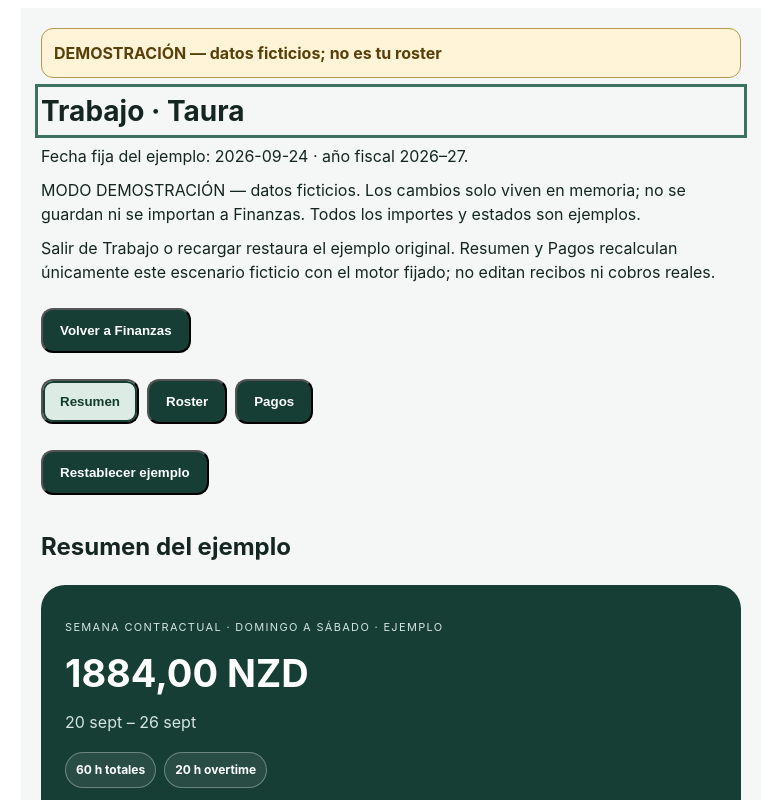
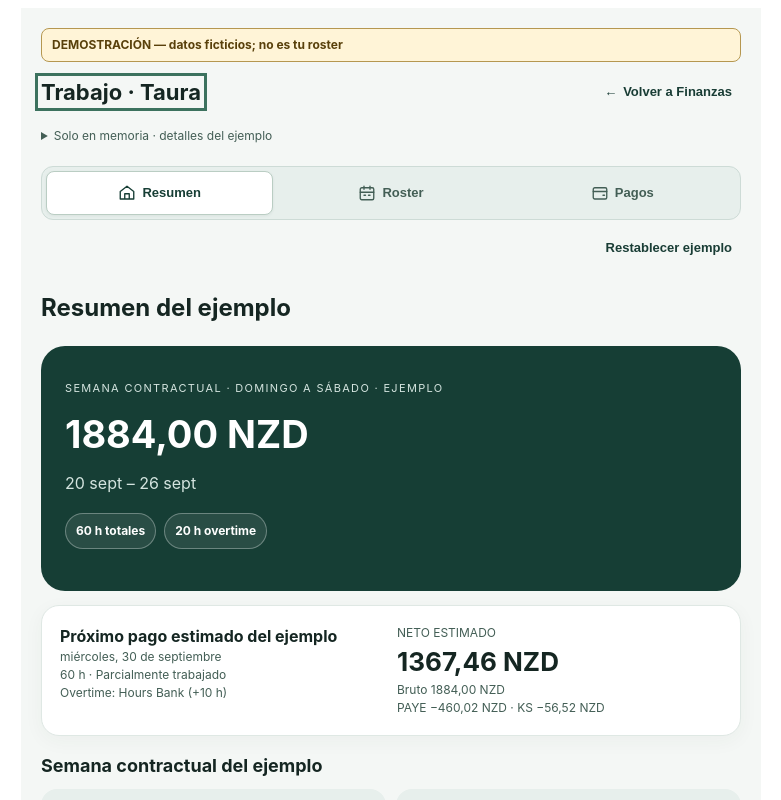
Before and after one commit to marcosgaier/finance-app, a React (Vite) app: page / in a window 1280 px wide. Both pictures are taken after a click on the button "Ver demostración de Trabajo". Shown: the top 800 px of the page, without its empty margins (249-1030 px from the left). Built offline with nearby package versions, Linux system fonts and the light colour scheme; the HTML template or start-up script is replaced by a standard one.

Commit message:
Refine Work navigation with compact Taura-inspired segments

```diff
--- a/scripts/validate-work-editor-ui.mjs
+++ b/scripts/validate-work-editor-ui.mjs
@@ -79,7 +79,7 @@ try {
     const shifts=()=>work.locator('[data-shift-id]');
     const unchanged=async()=>assert.deepEqual(await snapshot(page),baseline);
     await openWork();
-    assert.match(await work.innerText(),/MODO DEMOSTRACIÓN/);
+    assert.match(await work.innerText(),/DEMOSTRACIÓN — datos ficticios; no es tu roster/);
     await work.getByRole('button',{name:'Seleccionar varios días',exact:true}).click();
     assert.equal(await work.getByRole('button',{name:'Día 06:00–18:00',exact:true}).isDisabled(),true);
     await day('2026-09-20').click();await work.getByRole('button',{name:'Día 06:00–18:00',exact:true}).click();
--- a/src/modules/work/WorkDemo.tsx
+++ b/src/modules/work/WorkDemo.tsx
@@ -37,7 +37,7 @@ function DemoSession({view}:{view:WorkView}) {
     if(!window.confirm('¿Restablecer ejemplo? Se descartan los cambios ficticios de esta demo.'))return;
     change(structuredClone(validateDemo().shifts));setRevision(value=>value+1);
   }
-  return <><button type="button" onClick={reset}>Restablecer ejemplo</button>
+  return <><div className={styles.sessionTools}><button className={styles.quietButton} type="button" onClick={reset}>Restablecer ejemplo</button></div>
     <Pages view={view} shifts={shifts} onShifts={change} onBatch={batch} generation={generation.current} revision={revision}/></>;
 }
 export function WorkDemo({onClose}:{onClose:()=>void}) {
@@ -54,16 +54,23 @@ export function WorkDemo({onClose}:{onClose:()=>void}) {
   },[view]);
   return <section className={styles.workDemo} aria-labelledby="work-demo-title">
     <div className={styles.banner}>DEMOSTRACIÓN — datos ficticios; no es tu roster</div>
-    <h1 id="work-demo-title" tabIndex={-1}>Trabajo · Taura</h1>
-    <p>Fecha fija del ejemplo: {referenceDay} · año fiscal 2026–27.</p>
-    <p>MODO DEMOSTRACIÓN — datos ficticios. Los cambios solo viven en memoria; no se guardan ni se importan a Finanzas. Todos los importes y estados son ejemplos.</p>
-    <p>Salir de Trabajo o recargar restaura el ejemplo original. Resumen y Pagos recalculan únicamente este escenario ficticio con el motor fijado; no editan recibos ni cobros reales.</p>
-    <button type="button" onClick={onClose}>Volver a Finanzas</button>
-    <nav aria-label="Vistas de Trabajo" className={styles.controls}>
-      <button type="button" aria-current={view==='summary'?'page':undefined} onClick={()=>navigate('summary')}>Resumen</button>
-      <button type="button" aria-current={view==='roster'?'page':undefined} onClick={()=>navigate('roster')}>Roster</button>
-      <button type="button" aria-current={view==='payments'?'page':undefined} onClick={()=>navigate('payments')}>Pagos</button>
-      {view!=='summary'?<button type="button" onClick={()=>navigate('summary')}>Atrás al resumen</button>:null}
+    <header className={styles.workHeader}>
+      <h1 id="work-demo-title" tabIndex={-1}>Trabajo · Taura</h1>
+      <button className={styles.quietButton} type="button" onClick={onClose}><span aria-hidden="true">←</span> Volver a Finanzas</button>
+    </header>
+    <details className={styles.demoDetails}>
+      <summary>Solo en memoria · detalles del ejemplo</summary>
+      <p>Fecha fija del ejemplo: {referenceDay} · año fiscal 2026–27.</p>
+      <p>Los cambios solo viven en memoria; no se guardan ni se importan a Finanzas. Todos los importes y estados son ejemplos.</p>
+      <p>Salir de Trabajo o recargar restaura el ejemplo original. Resumen y Pagos recalculan únicamente este escenario ficticio con el motor fijado; no editan recibos ni cobros reales.</p>
+    </details>
+    <nav aria-label="Vistas de Trabajo" className={styles.viewNav}>
+      {(['summary','roster','payments'] as const).map((id,index)=><button key={id} type="button" aria-current={view===id?'page':undefined} onClick={()=>navigate(id)}>
+        <svg aria-hidden="true" focusable="false" viewBox="0 0 24 24" fill="none" stroke="currentColor" strokeWidth="1.8" strokeLinecap="round" strokeLinejoin="round">
+          {index===0?<path d="m3 10 9-7 9 7v10H3V10Zm6 10v-7h6v7"/>:index===1?<><rect x="3" y="5" width="18" height="16" rx="2"/><path d="M16 3v4M8 3v4M3 11h18M8 15h2m4 0h2"/></>:<><rect x="3" y="5" width="18" height="15" rx="2"/><path d="M3 10h18m-5 5h2"/></>}
+        </svg>
+        {['Resumen','Roster','Pagos'][index]}
+      </button>)}
     </nav>
     <DemoBoundary><DemoSession view={view}/></DemoBoundary>
   </section>;
--- a/src/modules/work/work-demo.module.css
+++ b/src/modules/work/work-demo.module.css
@@ -5,7 +5,21 @@
 .workDemo p {margin:10px 0}
 .workDemo button {min-height:44px;background:#173e35;color:white;border-radius:12px;padding:13px 17px;margin:14px 0;font-weight:750}
 .workDemo button:focus-visible,.workDemo h1:focus {outline:3px solid #3c725e;outline-offset:3px}
-.banner {position:sticky;top:0;z-index:1;background:#fff4d7;color:#59400b;border:1px solid #b59750;border-radius:12px;padding:12px;font-weight:750}
+.banner {position:sticky;top:0;z-index:1;background:#fff4d7;color:#59400b;border:1px solid #b59750;border-radius:8px;padding:7px 10px;font-size:12px;font-weight:750}
+.workHeader {display:flex;align-items:center;justify-content:space-between;flex-wrap:wrap;gap:0 12px;margin-top:8px}
+.workHeader h1 {font-size:22px;line-height:1.2;margin:8px 0}
+.workDemo .quietButton {display:inline-flex;align-items:center;justify-content:center;gap:6px;min-width:44px;min-height:44px;margin:0;padding:6px 8px;background:transparent;color:#193d35;border:1px solid transparent;border-radius:8px;font-size:13px;font-weight:600;line-height:1.3}
+.workDemo .quietButton:hover {background:#e7efec;border-color:#cddbd6}
+.demoDetails {color:#435e55;font-size:12px;margin:0 0 8px}
+.demoDetails summary {min-height:44px;align-content:center;cursor:pointer;width:fit-content}
+.demoDetails summary:focus-visible {outline:3px solid #3c725e;outline-offset:2px;border-radius:4px}
+.demoDetails p {margin:4px 0 10px}
+.viewNav {display:grid;grid-template-columns:repeat(3,minmax(0,1fr));gap:4px;padding:4px;border:1px solid #cddbd6;background:#e7efec;border-radius:12px;margin:0 0 6px}
+.viewNav button {display:flex;align-items:center;justify-content:center;gap:6px;min-width:44px;min-height:44px;margin:0;padding:6px 8px;border:1px solid transparent;border-radius:8px;background:transparent;color:#435e55;font-size:13px;font-weight:600;line-height:1.3}
+.viewNav svg {width:18px;height:18px;flex-shrink:0}
+.viewNav button:hover {background:#f4f7f5}
+.viewNav [aria-current="page"] {background:white;color:#173e35;border-color:#bacdc3;box-shadow:0 1px 3px #23413812;font-weight:750}
+.sessionTools {display:flex;justify-content:flex-end;margin:0 0 6px}
 .hero {background:#163e35;color:white;padding:24px;border-radius:24px}
 .hero p {font-size:11px;letter-spacing:.12em;color:#d4e4df}
 .hero h2 {font-size:38px;margin:8px 0}
```
Also changed, not shown: scripts/validate-work-demo-ui.mjs (+29 -3 lines), 65 other files (tests, documents, lock files or other folders).
